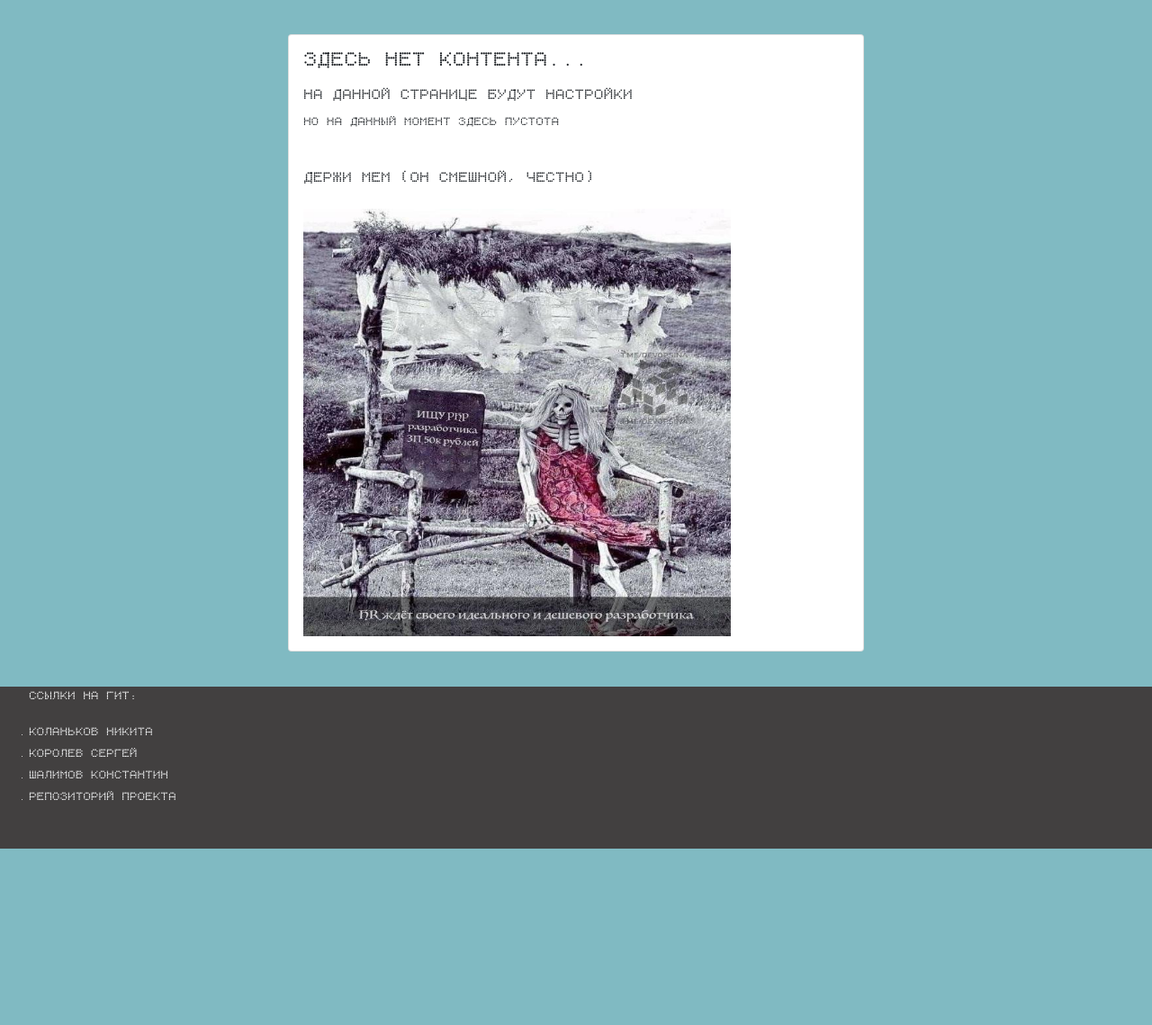
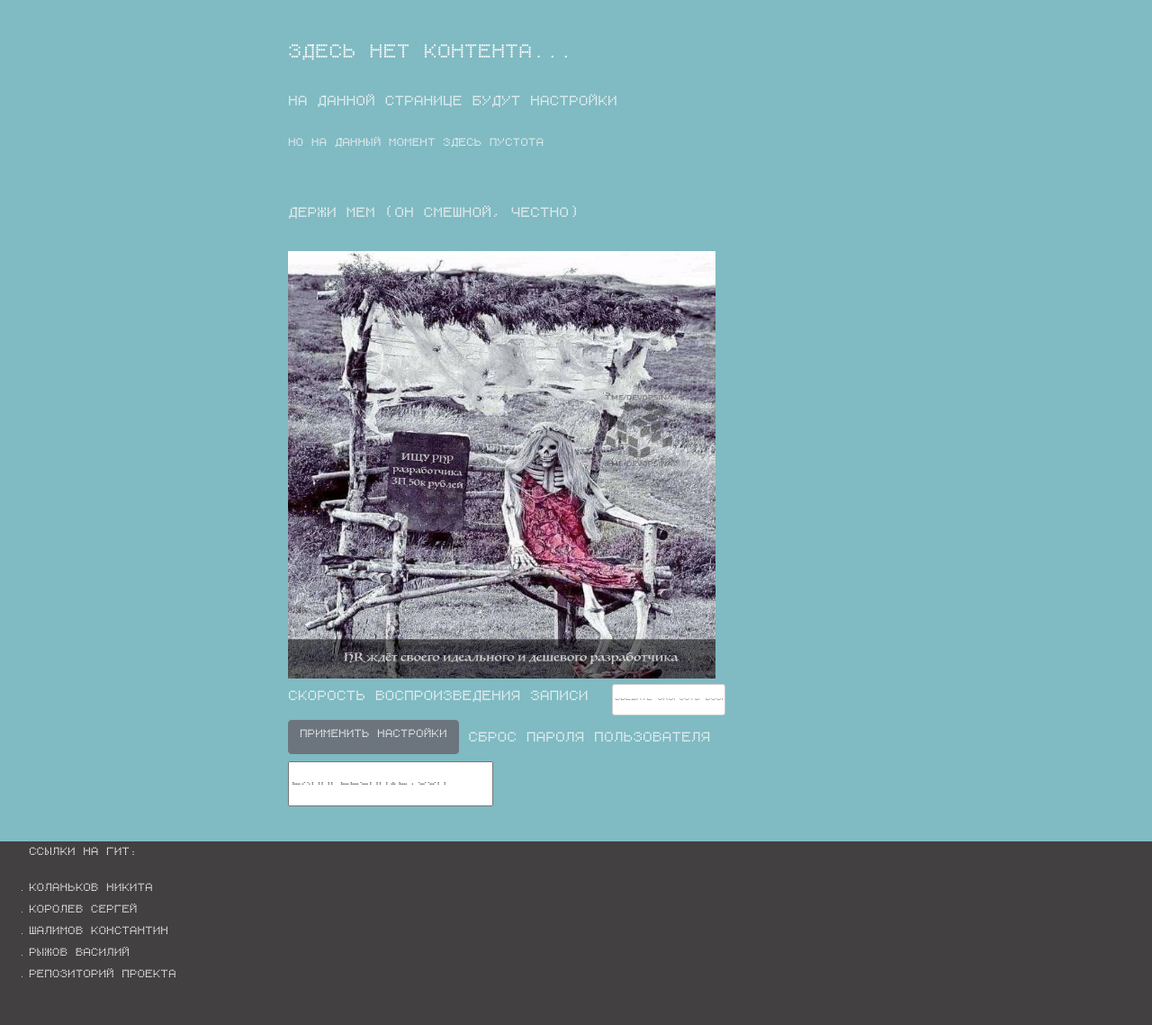
Before and after one commit to NonHexagon/Text_to_audio_service, a Flask app: page /settings in a window 1280 px wide. Shown: the part 96-1235 px from the top of the page at 90% size. Before the commit the page ends 1039 px from the top, so only its background shows below. Run offline with Flask 3, Linux system fonts and the light colour scheme; parts of the project's set-up code (start-up, migrations or seed data) failed here and were passed over; some libraries are stand-ins or nearby versions.

Commit message:
Добавлены настройки
Изменение скорости + сброс пароля

```diff
--- a/Сайт/templates/index.html
+++ b/Сайт/templates/index.html
@@ -8,6 +8,7 @@
         <link rel="stylesheet" href="static/css/bootstrap.min.css">
         <link rel="stylesheet" href="static/css/fontello.css">
         <link rel="stylesheet" href="static/css/style.css">
+        <script href="static/App.js"></script>
         <title>{%block title%}{%endblock%}</title>
     </head>
     <header>
@@ -49,6 +50,9 @@
             <a class="me-3 py-2 text-light text-decoration-none" href="https://github.com/VladKsenobayt">Шалимов Константин</a>
             </li>
             <li>
+            <a class="me-3 py-2 text-light text-decoration-none" href="https://github.com/Descripiface">Рыжов Василий</a>
+            </li>
+            <li>
                 <a class="me-3 py-2 text-light text-decoration-none" href="https://github.com/NonHexagon/Text_to_audio_service">Репозиторий проекта</a>
             </li>
         </ul>
--- a/Сайт/templates/settings.html
+++ b/Сайт/templates/settings.html
@@ -4,15 +4,20 @@
 {%endblock%}
 {%block section%}
 <div class="card-deck">
-        <div class="card">
-                <div class="card-body">
-                    <h3>Здесь нет контента...</h3>
-                    <h5>На данной странице будут настройки</h5>
-                    <h6>Но на данный момент здесь пустота</h6><br>
-                    <p>Держи мем (он смешной, честно)</p>
-                    <img src="static/img/mem.jpg" alt="Главное верить" width="475" height="475">
-                </div>
-        </div>
+
+                    <h3 class="me-3 py-2 text-light text-decoration-none">Здесь нет контента...</h3>
+                    <h5 class="me-3 py-2 text-light text-decoration-none">На данной странице будут настройки</h5>
+                    <h6 class="me-3 py-2 text-light text-decoration-none">Но на данный момент здесь пустота</h6><br>
+                    <p class="me-3 py-2 text-light text-decoration-none">Держи мем (он смешной, честно)</p>
+                    <img src="static/img/mem.jpg" alt="Главное верить" width="475" height="475"><br>
+    <form method="post">
+        <label class="me-3 py-2 text-light text-decoration-none">Скорость воспроизведения записи</label>
+        <input type="text" class="me-3 py-2 text-dark text-decoration-none" name="audio_speed" id="audio_speed" placeholder="Введите скорость воспроизведения"><br>
+        <input type="submit" class="btn btn-secondary" value="Применить настройки">
+        <label class="me-3 py-2 text-light text-decoration-none">Сброс пароля пользователя</label>
+        <input type="email" class="me-3 py-2 text-dark text-decoration-none" name="reset_mail" id="reset_mail" placeholder="example@amil.com"><br>
+    </form>
+
 </div>
 {%endblock%}
 
```
